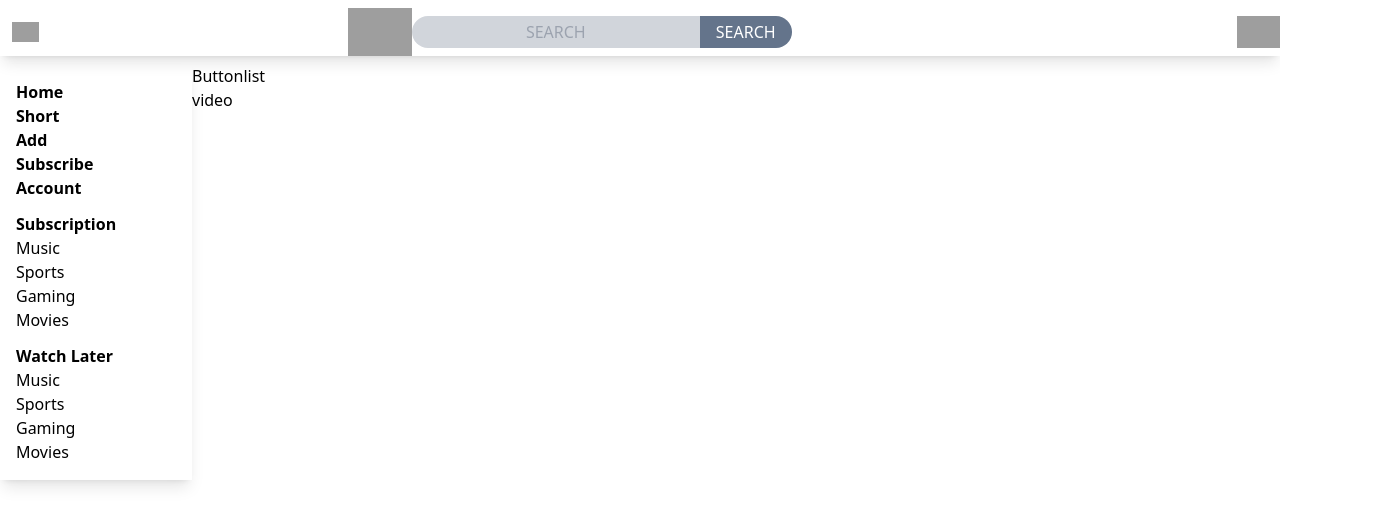
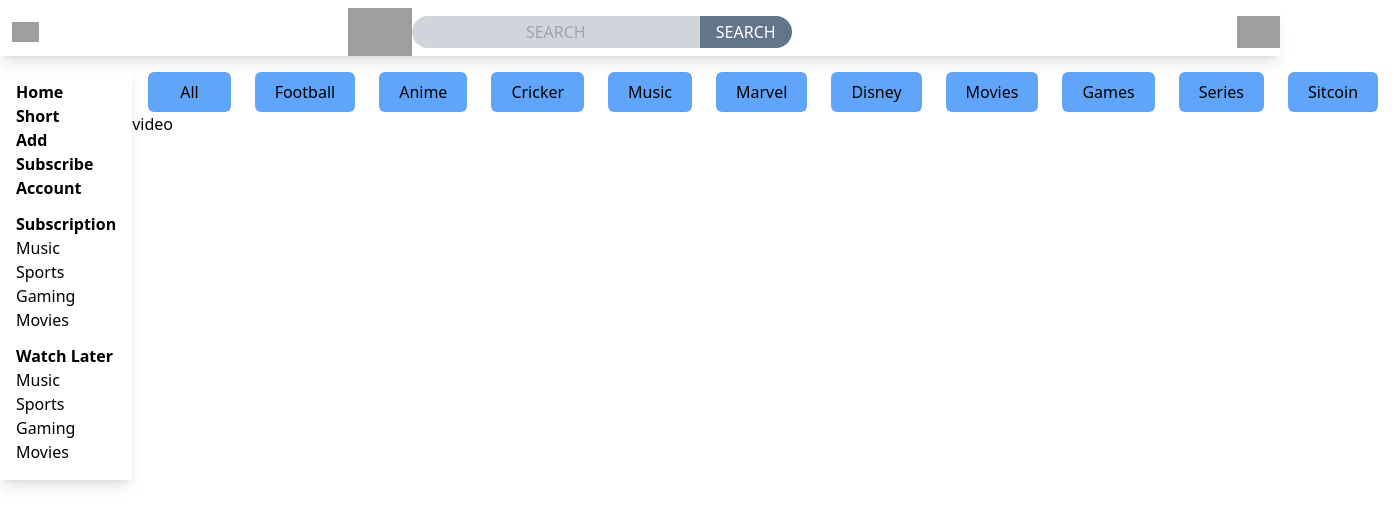
Before and after one commit to Sivasundhar16/GO-tube, a React (Vite) app: page / in a window 1280 px wide. Shown: the top 526 px of the page, 1394 px wide, since content can reach past the window. Built offline with nearby package versions, Linux system fonts and the light colour scheme; grey boxes are pictures that could not be loaded.

Commit message:
made changes in the button

```diff
--- /dev/null
+++ b/src/components/Button.jsx
@@ -0,0 +1,41 @@
+export const Button = () => {
+  return (
+    <div className="px-2  ">
+      <div className="flex gap-6 ">
+        <button className="px-8 py-2 mt-2 ml-2 bg-blue-400 rounded-md ">
+          All
+        </button>
+        <button className="px-5 py-2 mt-2 bg-blue-400 rounded-md ">
+          Football
+        </button>
+        <button className="px-5 py-2 mt-2 bg-blue-400 rounded-md ">
+          Anime
+        </button>
+        <button className="px-5 py-2 mt-2 bg-blue-400 rounded-md ">
+          Cricker
+        </button>
+        <button className="px-5 py-2 mt-2 bg-blue-400 rounded-md ">
+          Music
+        </button>
+        <button className="px-5 py-2 mt-2 bg-blue-400 rounded-md ">
+          Marvel
+        </button>
+        <button className="px-5 py-2 mt-2 bg-blue-400 rounded-md ">
+          Disney
+        </button>
+        <button className="px-5 py-2 mt-2 bg-blue-400 rounded-md ">
+          Movies
+        </button>
+        <button className="px-5 py-2 mt-2 bg-blue-400 rounded-md ">
+          Games
+        </button>
+        <button className="px-5 py-2 mt-2 bg-blue-400 rounded-md ">
+          Series
+        </button>
+        <button className="px-5 py-2 mr-2  mt-2 bg-blue-400 rounded-md ">
+          Sitcoin
+        </button>
+      </div>
+    </div>
+  );
+};
--- a/src/components/Buttonlist.jsx
+++ b/src/components/Buttonlist.jsx
@@ -1,3 +1,9 @@
+import { Button } from "./Button";
+
 export const Buttonlist = () => {
-  return <div>Buttonlist</div>;
+  return (
+    <div>
+      <Button />
+    </div>
+  );
 };
--- a/src/components/Sidebar.jsx
+++ b/src/components/Sidebar.jsx
@@ -1,4 +1,8 @@
+import { useSelector } from "react-redux";
+
 export const Sidebar = () => {
+  const ismenu = useSelector((store) => store.app.isMenuopen);
+  if (!ismenu) return null; //early return
   return (
     <div className="p-4 shadow-lg w-48">
       <div className="pb-3 font-sans ">
```
